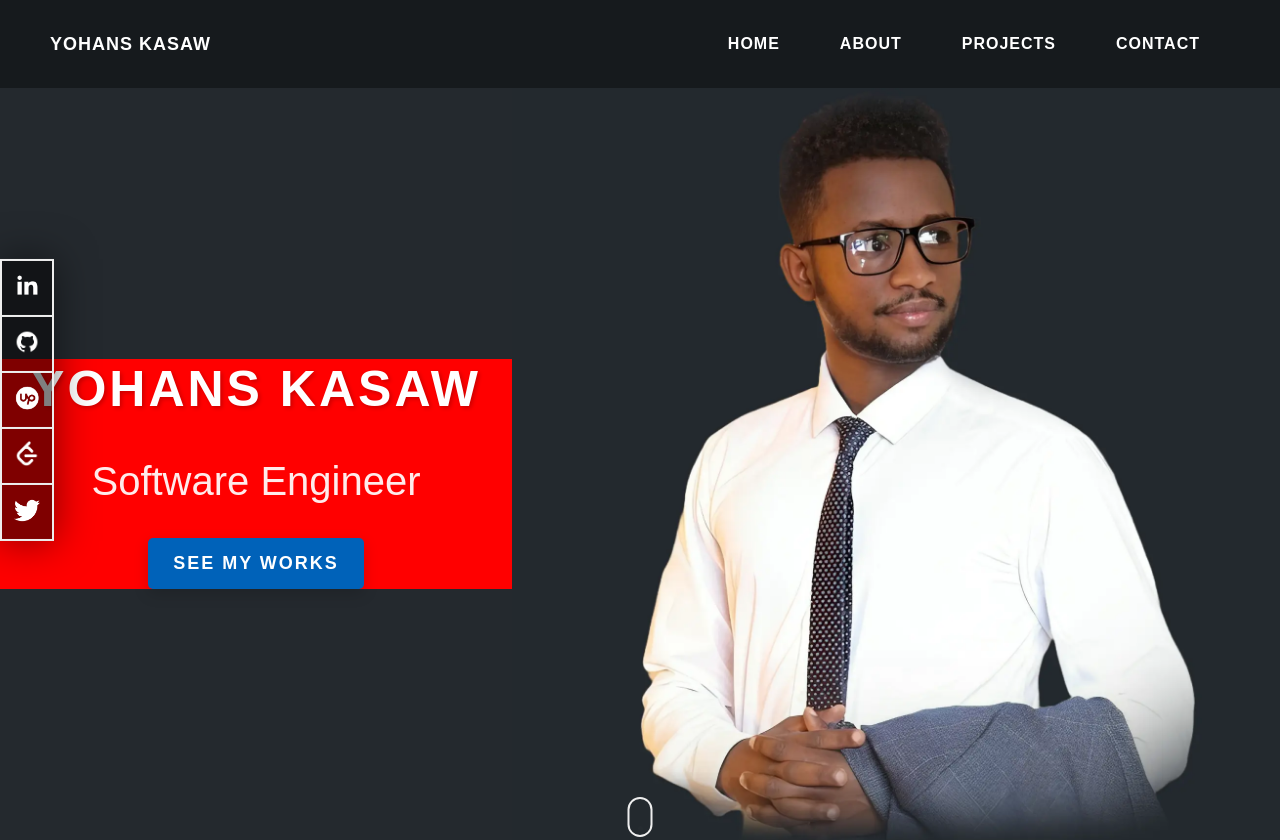
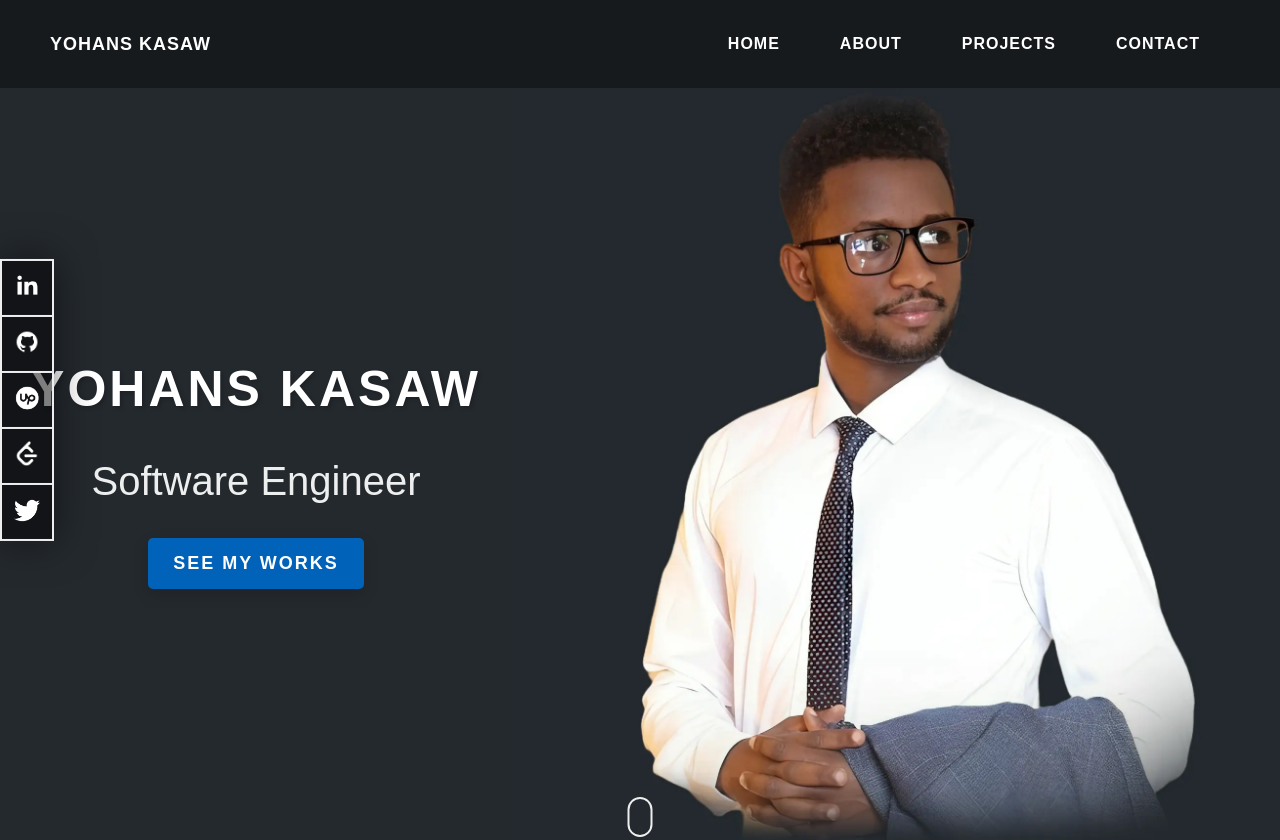
Before and after one commit to yohans-kasaw/yohans-kasaw.github.io, a plain HTML site: page index.html in a window 1280 px wide. Shown: the top 840 px of the page. Drawn offline with Linux system fonts and the light colour scheme.

Commit message:
fix/removed red and blue background in hero section

```diff
--- a/css/style.css
+++ b/css/style.css
@@ -988,13 +988,11 @@ pre {
 
 .hero-left {
   flex: 0.8; /* Reduced flex value to give more space to the image */
-  background-color: blue;
   justify-content: right;
   align-items: right;
 }
 
 .hero-left-content{
-  background-color: red;
   text-align: right;
 }
 
```
